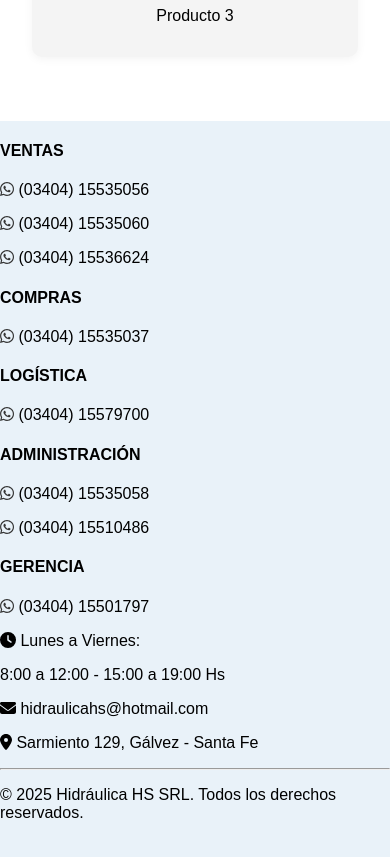
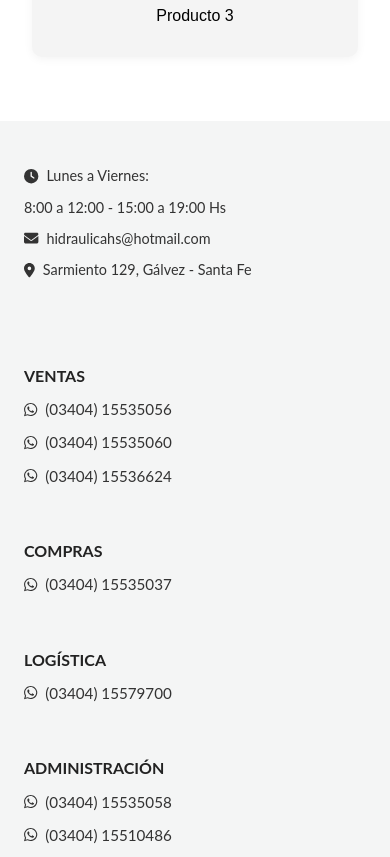
Before and after one commit to PMoyanoAiraldi/H-S-Front, a React (Vite) app in the folder front/: page / in a window 390 px wide. Shown: the part 1140-1997 px from the top of the page. Built offline with nearby package versions, Linux system fonts and the light colour scheme.

Commit message:
Acomodando footer y ancho de pantalla

```diff
--- a/front/src/components/Carousel/Carousel.module.css
+++ b/front/src/components/Carousel/Carousel.module.css
@@ -1,5 +1,6 @@
     .carouselContainer {
-        width: 100vw;
+        width: 100%;
+        max-width: 100%;
         height: 500px;
         margin: 0 auto;
         overflow: visible;
--- a/front/src/components/Footer/Footer.jsx
+++ b/front/src/components/Footer/Footer.jsx
@@ -9,6 +9,14 @@ const Footer = () => {
         <footer className={styles.footer}>
         <div className={styles.footerInner}>
         <div className={styles.infoSection}>
+
+        <div className={styles.contactSection}>
+                    <p><FontAwesomeIcon icon={faClock} /> Lunes a Viernes: </p>
+                    <p>8:00 a 12:00 - 15:00 a 19:00 Hs</p>
+                    <p><FontAwesomeIcon icon={faEnvelope} /> hidraulicahs@hotmail.com</p>
+                    <p><FontAwesomeIcon icon={faMapMarkerAlt} /> Sarmiento 129, Gálvez - Santa Fe</p>
+        </div>
+
 
             <div>
             <h4>VENTAS</h4>
@@ -39,12 +47,7 @@ const Footer = () => {
             </div>
         </div>
 
-        <div className={styles.contactSection}>
-            <p><FontAwesomeIcon icon={faClock} /> Lunes a Viernes: </p>
-            <p>8:00 a 12:00 - 15:00 a 19:00 Hs</p>
-            <p><FontAwesomeIcon icon={faEnvelope} /> hidraulicahs@hotmail.com</p>
-            <p><FontAwesomeIcon icon={faMapMarkerAlt} /> Sarmiento 129, Gálvez - Santa Fe</p>
-        </div>
+
 
         <hr className={styles.divider} />
 
--- a/front/src/components/Footer/Footer.module.css
+++ b/front/src/components/Footer/Footer.module.css
@@ -1,31 +1,32 @@
-
-    /* .footer {
-    background-color: #f8f8f8;
+.footer {
+    background-color: #F4F5F5;
     font-family: 'Lato', sans-serif;
     font-size: 0.95rem;
     color: #333;
     width: 100%;
     overflow-x: hidden;
+
     }
 
     .footerInner {
-
     margin: 0 auto;
-    padding: 1.5rem 1rem;
+    padding: 2rem 1.5rem;
     display: flex;
     flex-direction: column;
     align-items: center;
     box-sizing: border-box;
     width: 100%;
     overflow-x: hidden;
+
 }
 
     .infoSection {
-    display: grid;
-    grid-template-columns: repeat(auto-fit, minmax(160px, 1fr));
-    gap: 1.5rem;
+    display:grid;
+    grid-template-columns: repeat(auto-fit, minmax(300px, 2fr));
+    gap: 2rem;
     width: 100%;
-    margin-bottom: 1.5rem;
+    margin-bottom: 1rem;
+
     }
 
     .infoSection h4 {
@@ -39,21 +40,32 @@
     .contactSection {
         width: 100%;
         text-align: center;
-        margin-bottom: 1.5rem;
+        margin-bottom: 2rem;
     }
 
 
     .infoSection p,
     .contactSection p {
-        margin: 0.3rem 0;
+        /* margin: 0.3rem 0; */
         display: flex;
         align-items: center;
-        gap: 0.4rem;
+        gap: 0.5rem;
     }
+
+    a {
+        color: inherit;
+        text-decoration: none;
+    }
+
+    a:hover {
+        color: #007bff;
+        text-decoration: underline;
+}
+
 
     .divider {
         border: none;
-        border-top: 1px solid #ccc;
+        border-top: 3px solid #ddd;
         width: 100%;
         margin: 1rem 0;
     }
@@ -68,6 +80,10 @@
 @media (max-width: 480px) {
     .infoSection {
         grid-template-columns: 1fr; /* una sola columna en móviles muy pequeños */
-    /* } */
+        gap: 1.25rem;
+    }
 
-/* } */
+    .contactSection {
+        font-size: 0.9rem;
+    }
+    }
--- a/front/src/components/Navbar/Navbar.module.css
+++ b/front/src/components/Navbar/Navbar.module.css
@@ -9,6 +9,7 @@
     top: 0;
     z-index: 10;
     width: 100%;
+    max-width: 100%;
     font-family: 'Lato', sans-serif;
 
     }
--- a/front/src/index.css
+++ b/front/src/index.css
@@ -4,6 +4,6 @@ body {
   margin: 0;
   padding: 0;
   background-color: #e9f2f9;
-  /* overflow-x: hidden; */
+  overflow-x: hidden;
 
 }
```
